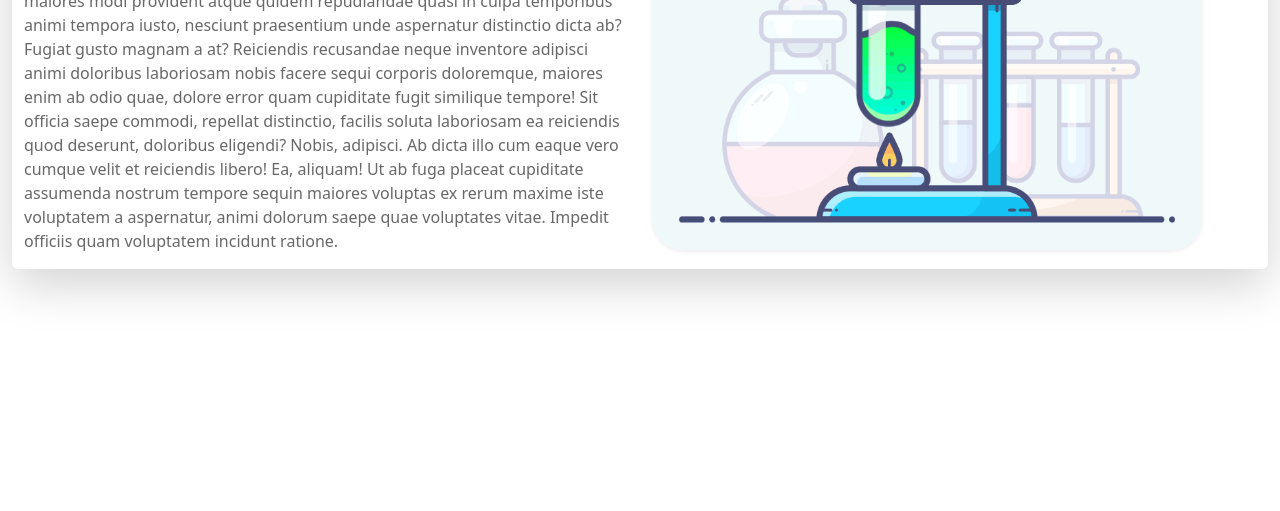
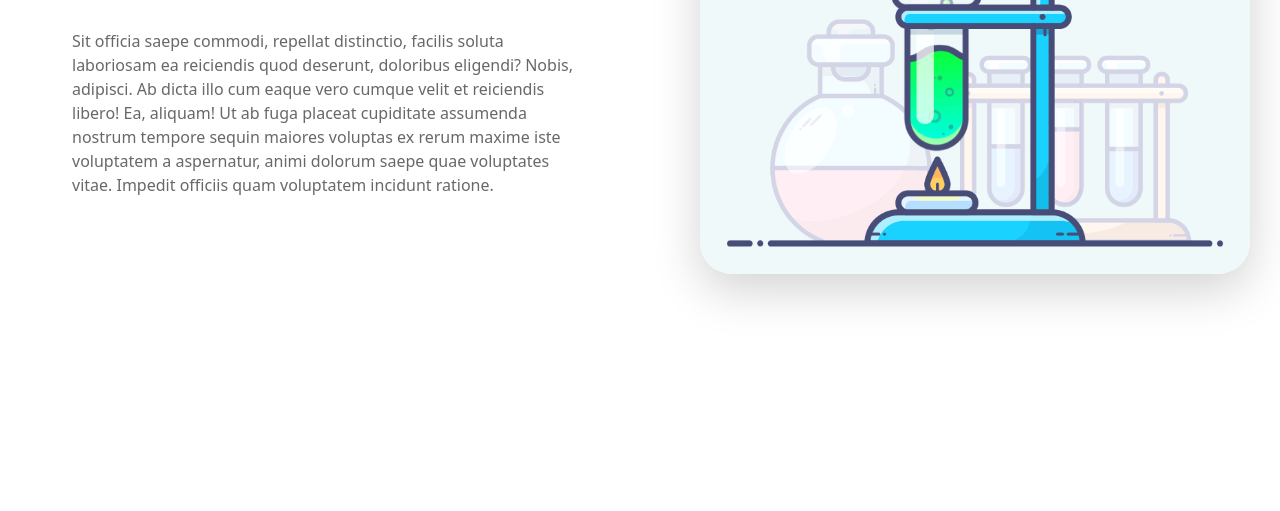
Before and after one commit to Qoperos/PomacePulp, a plain HTML site: page index.html in a window 1280 px wide. Shown: the part 289-800 px from the top of the page. Drawn offline with nearby package versions, Linux system fonts and the light colour scheme.

Commit message:
margin added to body section

```diff
--- a/index.html
+++ b/index.html
@@ -26,16 +26,14 @@
             </div>
         </nav>
         <div class="container-fluid">
-            <div class="row bg-white rounded-bottom shadow-lg">
-                <div class="col-12 col-lg-6 col-3">
-                   <h1 class="text-secondary">Pomace Pulp</h1>
-                   <p class="text-tx-col">Lorem ipsum dolor sit amet consectetur adipisicing elit. Numquam ipsam placeat eum. Tempore nostrum, ipsum vel molestias corporis tempora iste quam ipsam rerum est cupiditate beatae placeat? Quisquam, exercitationem quas? ipsum dolor sit amen consectetur adipisicing elit. Aperiam exercitationem maiores modi provident atque quidem repudiandae quasi in culpa temporibus animi tempora iusto, nesciunt praesentium unde aspernatur distinctio dicta ab?
-                   Fugiat gusto magnam a at? Reiciendis recusandae neque inventore adipisci animi doloribus laboriosam nobis facere sequi corporis doloremque, maiores enim ab odio quae, dolore error quam cupiditate fugit similique tempore!
-                   Sit officia saepe commodi, repellat distinctio, facilis soluta laboriosam ea reiciendis quod deserunt, doloribus eligendi? Nobis, adipisci. Ab dicta illo cum eaque vero cumque velit et reiciendis libero! Ea, aliquam!
+            <div class="row">
+                <div class="col-12 col-lg-6 col-3 mt-5">
+                   <h1 class="text-secondary m-5 mt-5">Pomace Pulp</h1>
+                   <p class="text-tx-col mx-5">Sit officia saepe commodi, repellat distinctio, facilis soluta laboriosam ea reiciendis quod deserunt, doloribus eligendi? Nobis, adipisci. Ab dicta illo cum eaque vero cumque velit et reiciendis libero! Ea, aliquam!
                    Ut ab fuga placeat cupiditate assumenda nostrum tempore sequin maiores voluptas ex rerum maxime iste voluptatem a aspernatur, animi dolorum saepe quae voluptates vitae. Impedit officiis quam voluptatem incidunt ratione.</p>
                 </div>
-                <div class="col-12 col-lg-6 col-lg-3 border-5">
-                    <img src="./image/lab.gif" width="550" class="rounded-5 shadow-sm" alt="laboratory gif">
+                <div class="col-12 col-lg-6 col-lg-3 border-5 mt-4">
+                    <img src="./image/lab.gif" width="550" class="rounded-5 shadow-lg mx-5" alt="laboratory gif">
                 </div>
             </div>
         </div>
```
